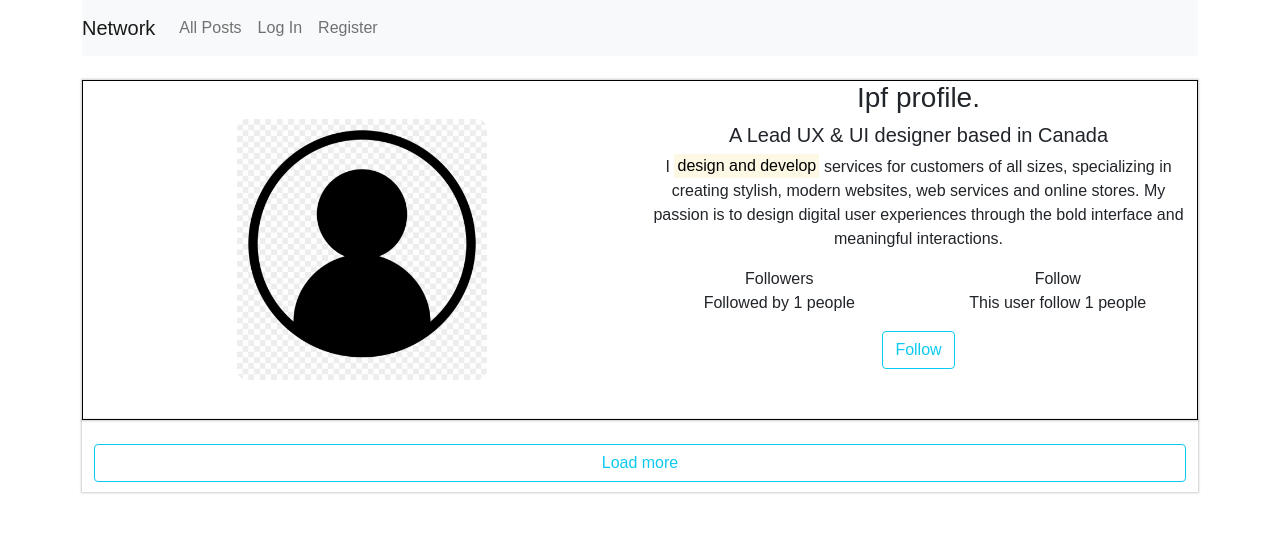
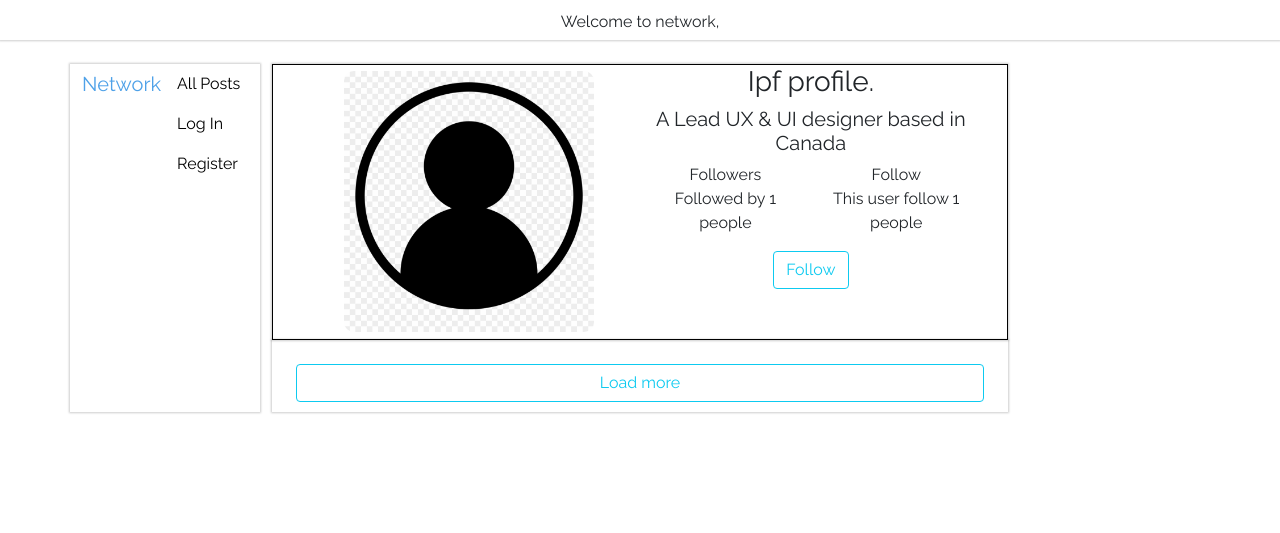
Before and after one commit to ipfgr/network, a Django app: a page that uses network/templates/network/layout.html in a window 1280 px wide. Shown: the top 533 px of the page. Run offline with Django 3.2, Linux system fonts and the light colour scheme; data comes from the database, SQL or seed files in the repository; both versions use the stored data as it was after the commit; some libraries are stand-ins or nearby versions.

Commit message:
Add some styles

```diff
--- a/network/static/network/styles.css
+++ b/network/static/network/styles.css
@@ -1,8 +1,44 @@
+
+@import url('https://fonts.googleapis.com/css2?family=Raleway&display=swap');
+
+
 * {
     margin: 0;
     padding: 0;
-    font-family: sans-serif;
+    font-family: 'Raleway', sans-serif;
+
 }
+
+.top-bar{
+    height:40px;
+    -webkit-box-shadow: 0px 0px 2px 1px rgba(0, 0, 0, 0.2);
+    -moz-box-shadow: 0px 0px 2px 1px rgba(0, 0, 0, 0.2);
+    box-shadow: 0px 0px 2px 1px rgba(0, 0, 0, 0.2);
+}
+
+.welcome{
+    display:flex;
+    justify-content:center;
+    align-items:center;
+    padding-top: 10px;
+}
+
+.navbar{
+    color: #000000;
+    border: 1px solid blue;
+    width: 100%;
+    padding: 20px;
+}
+.navbar-brand{
+    color: #4ea1e8
+}
+
+.nav-link{
+    color:black;
+    cursor: pointer;
+
+}
+
 
 .logbox {
     display: flex;
@@ -21,6 +57,12 @@
     margin-left: 20px;
     paddiing-top: 20px;
 
+}
+
+.posts-header{
+    justify-content:center;
+    align-items:center;
+    display:flex;
 }
 
 .newpost-main {
--- a/network/templates/network/layout.html
+++ b/network/templates/network/layout.html
@@ -23,38 +23,13 @@
 
 </head>
 <body onload=showAllPosts()>
+<div class="top-bar">
+
+    <div class="welcome"> Welcome to network, {{ request.user.username }}</div>
+
+</div>
 <div class="container">
-    <nav class="navbar navbar-expand-lg navbar-light bg-light">
-        <a class="navbar-brand" href="#">Network</a>
-        <div>
-            <ul class="navbar-nav mr-auto ">
-                <li class="nav-item">
-                    <a class="nav-link " id="indexpage" href="{% url 'index' %}">All Posts</a>
-                </li>
-                    {% if user.is_authenticated %}
-                    <li class="nav-item">
-                        <a id="following-page" class="nav-link" href="{% url "followpage" %}">Following</a>
-                    </li>
-                    <div class="logbox end-0">
-                        <span class="navbar-text logged">
-                            Logged as: <strong><a
-                                href="/profile/{{ request.user.username }}">{{ request.user.username }} </a> </strong>
-                        </span>
-                        <li class="nav-item">
-                            <a class="nav-link" href="{% url 'logout' %}">Log Out</a>
-                        </li>
-                    </div>
-                {% else %}
-                    <li class="nav-item">
-                        <a class="nav-link" href="{% url 'login' %}">Log In</a>
-                    </li>
-                    <li class="nav-item">
-                        <a class="nav-link" href="{% url 'register' %}">Register</a>
-                    </li>
-                {% endif %}
-            </ul>
-        </div>
-    </nav>
+
 
     <div class="body">
         {% block body %}
--- a/network/templates/network/profile.html
+++ b/network/templates/network/profile.html
@@ -5,35 +5,61 @@
     {{ request.user.username|json_script:"currentuser" }}
     {{ currentuser |json_script:"profile_id" }}
     <br/>
+      <div class="row">
+        <div class="col-2 sidebar-left">
+            <nav class="nav">
+        <a class="navbar-brand" href="#">Network</a>
+        <div>
+            <ul class="navbar-nav mr-auto ">
+                <li class="nav-item">
+                    <a class="nav-link " id="indexpage" href="{% url 'index' %}">All Posts</a>
+                </li>
+                    {% if user.is_authenticated %}
+                    <li class="nav-item">
+                        <a id="following-page" class="nav-link" href="{% url "followpage" %}">Following</a>
+                    </li>
+                    <div class="">
+                        <span class="navbar-text logged">
+                            Logged as: <strong><a
+                                href="/profile/{{ request.user.username }}">{{ request.user.username }} </a> </strong>
+                        </span>
+                        <li class="nav-item">
+                            <a class="nav-link" href="{% url 'logout' %}">Log Out</a>
+                        </li>
+                    </div>
+                {% else %}
+                    <li class="nav-item">
+                        <a class="nav-link" href="{% url 'login' %}">Log In</a>
+                    </li>
+                    <li class="nav-item">
+                        <a class="nav-link" href="{% url 'register' %}">Register</a>
+                    </li>
+                {% endif %}
+            </ul>
+        </div>
+    </nav>
+        </div>
+        <div class="col-8 ">
         <div class="profile-container">
             <section class="section about-section gray-bg" id="about">
                 <div class="container">
-
                     <div class="row align-items-center flex-row-reverse">
                         <div class="col-lg-6">
                             <div class="about-text go-to">
                                 <h3 class="dark-color">{{ currentuser }} profile.</h3>
                                 <h6 class="theme-color lead">A Lead UX &amp; UI designer based in Canada</h6>
-                            <p>I
-                                <mark>design and develop</mark>
-                                services for customers of all sizes, specializing in creating stylish, modern websites,
-                                web services and online stores. My passion is to design digital user experiences through
-                                the bold interface and meaningful interactions.
-                            </p>
                                 <div class="row about-list">
                                     <div class="col-md-6">
                                         <div class="media">
                                             <label>Followers</label>
                                             <p>Followed by {{ userfollowers }} people</p>
                                         </div>
-
                                     </div>
                                     <div class="col-md-6">
                                         <div class="media">
                                             <label>Follow</label>
                                             <p>This user follow {{ userfollow }} people</p>
                                         </div>
-
                                     </div>
                                 </div>
 
@@ -63,7 +89,6 @@
                         </div>
                     </div>
                 </div>
-
             </div>
     </div>
 
@@ -87,7 +112,7 @@
 
         </div>
     </div>
-
+        </div>
 
 
 {% endblock %}
```
Also changed, not shown: network/templates/network/index.html (+39 -2 lines), db.sqlite3. Lines whose indentation alone changed are shown as unchanged.
